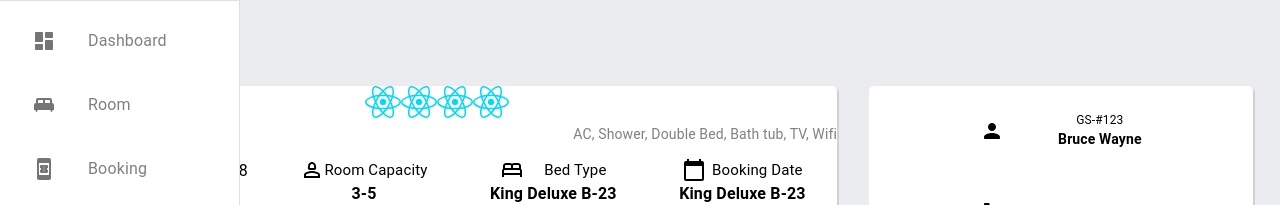
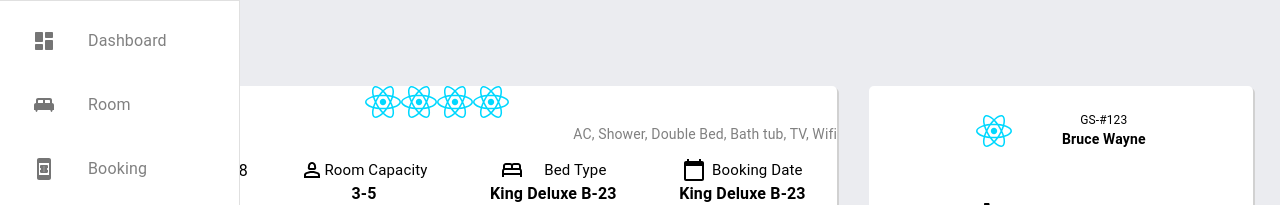
Before and after one commit to Sena543/hotel-mgt-frontend, a React (Vite) app: page /guests/guest_details/1 in a window 1280 px wide. Shown: the top 205 px of the page. Built offline with nearby package versions, Linux system fonts and the light colour scheme.

Commit message:
guest img changed

```diff
--- a/src/pages/Guest/GuestDetails/GuestProfile.tsx
+++ b/src/pages/Guest/GuestDetails/GuestProfile.tsx
@@ -1,19 +1,13 @@
 import "./guest-profile.css";
 import { MailOutlineRounded, PersonRounded, PhoneOutlined } from "@mui/icons-material";
 import { Icon, Typography } from "@mui/material";
+import imgSvg from "../../../assets/react.svg";
 
 function GuestProfile() {
 	return (
 		<div className="guest-profile-container">
 			<div className="img_name-div display-flex-flex-direction-row">
-				<Icon>
-					<PersonRounded />
-				</Icon>
-				{/* <img
-					loading="lazy"
-					src={"C:/Users/senanuk/Pictures/Screenshot_20230116_025745.png"}
-					alt="Guest image"
-				/> */}
+				<img loading="lazy" src={imgSvg} alt="Guest image" />
 				<div>
 					<Typography style={{ fontSize: "12px" }}>GS-#123</Typography>
 					<Typography style={{ fontSize: "14px", fontWeight: "bold" }}>Bruce Wayne</Typography>
```
